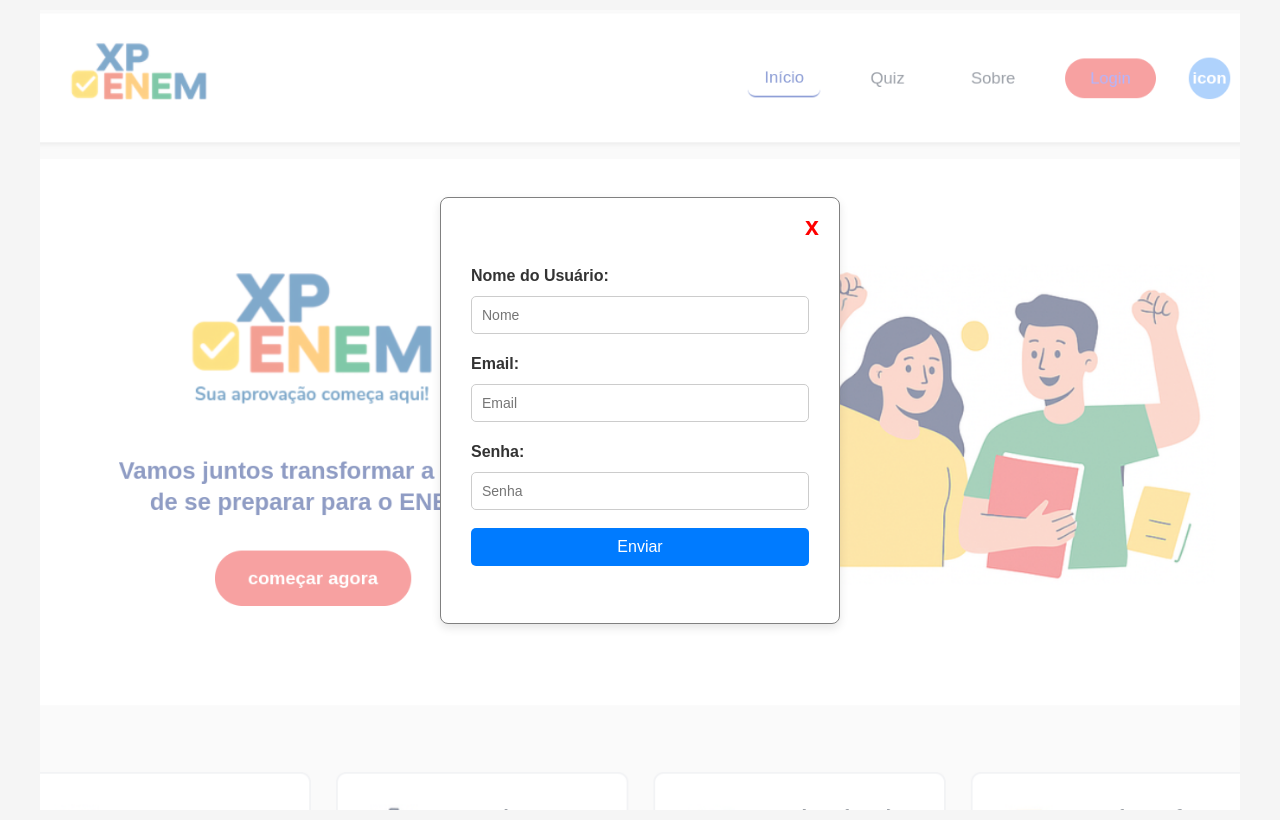
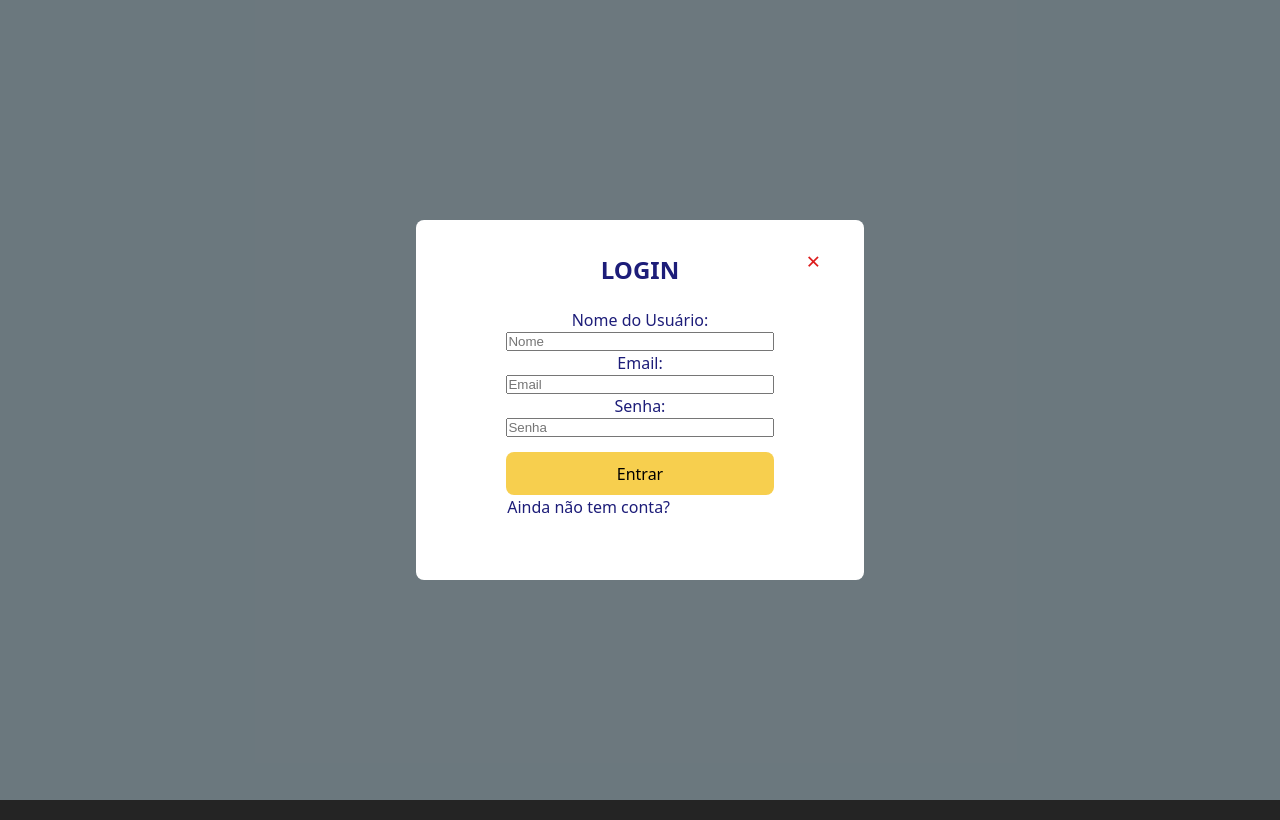
Before and after one commit to giscely/Projeto-Integrador, a React (Vite) app in the folder frontend/projeto_integrador_frontend/: page /login in a window 1280 px wide. Built offline with nearby package versions, Linux system fonts and the light colour scheme.

Commit message:
atualizando pag inicial e login

```diff
--- a/frontend/projeto_integrador_frontend/src/App.css
+++ b/frontend/projeto_integrador_frontend/src/App.css
@@ -1,8 +1,3 @@
-#root {
-  text-align: center;
-  max-width: 1700px;
-  padding: 10px;
-}
 
 .logo {
   height: 6em;
--- a/frontend/projeto_integrador_frontend/src/pages/Inicio.css
+++ b/frontend/projeto_integrador_frontend/src/pages/Inicio.css
@@ -6,8 +6,11 @@
 }
 
 body {
-  font-family: 'Arial', sans-serif;
-  background-color: #f5f5f5;
+  text-align: center;
+  max-width: 100%;
+  max-height: 100%;
+  padding: 40px;
+  background-color: #d8f1fd;
 }
 
 /* Header */
@@ -18,6 +21,8 @@ header {
   display: flex;
   justify-content: space-between;
   align-items: center;
+  border: 1px solid gray;
+  border-radius: 10px;
 }
 
 header > div:first-child {
@@ -89,7 +94,11 @@ section {
   grid-template-columns: 1fr 1fr;
   gap: 6rem;
   align-items: center;
-  margin-bottom: 4rem;
+  margin-bottom: 2rem;
+  margin-top: 1rem;
+  border: 1px solid gray;
+  border-radius: 10px;
+  height: 520px;
 }
 
 .intro .div_info_intro {
@@ -98,17 +107,18 @@ section {
   gap: 2rem;
   align-items: center;
   padding: 6rem;
-}
-
-.intro .div_info_intro img {
-  width: 270px;
-  height: auto;
+  margin-left: 10%;
+  width: 550px;
 }
 
 .intro .div_info_intro p {
   font-size: 23px;
+  color: #1e3a8a;
+  line-height: 1.3;
+}
+.intro .div_info_intro h1 {
   font-weight: bold;
-  color: #1e3a8a;
+  color: black;
   line-height: 1.3;
 }
 
@@ -137,7 +147,7 @@ section {
 
 .intro > div:last-child img {
   max-width: 100%;
-  height: auto;
+  height: 400px;
 }
 
 /* Info Cards */
@@ -151,7 +161,7 @@ section {
   background-color: white;
   padding: 1.5rem;
   border-radius: 10px;
-  border: 2px solid #e5e7eb;
+  border: 1px solid gray;
   display: flex;
   align-items: center;
   gap: 1rem;
@@ -176,7 +186,7 @@ section {
 }
 
 .info > div p {
-  color: #1f2937;
+  color: #335686;
   font-size: 1.2rem;
   font-weight: 700;
   line-height: 1.4;
--- a/frontend/projeto_integrador_frontend/src/pages/Inicio.jsx
+++ b/frontend/projeto_integrador_frontend/src/pages/Inicio.jsx
@@ -1,22 +1,16 @@
-import { useEffect, useState } from "react";
+import { useState } from "react";
 import { Link } from "react-router-dom";
-import "./Inicio.css"
-import logo from '../assets/logo_XPENEM.png'
-import intro_logo from '../assets/intro_XPENEM.png'
-import img_intro from '../assets/img_intro_XPENEM.png'
-import icon_alvo from '../assets/icon_alvo.png'
-import icon_cronometro from '../assets/icon_cronometro.png'
-import icon_grafico from '../assets/icon_grafico.png'
-import icon_trofeu from '../assets/icon_trofeu.png'
+import "./Inicio.css";
+import logo from '../assets/logo_XPENEM.png';
+import img_intro from '../assets/img_intro_XPENEM.png';
+import icon_alvo from '../assets/icon_alvo.png';
+import icon_cronometro from '../assets/icon_cronometro.png';
+import icon_grafico from '../assets/icon_grafico.png';
+import icon_trofeu from '../assets/icon_trofeu.png';
+import Login from "./Login";
 
 export default function Inicio() {
-    const [dados, setDados] = useState(null)
-    useEffect(() => {
-        fetch("http://127.0.0.1:8080")
-            .then((response) => response.json())
-            .then((data) => setDados(data))
-            .catch((err) => console.error("Erro:", err));
-        }, []);
+  const [mostrarLogin, setMostrarLogin] = useState(false);
 
   return (
     <>
@@ -30,17 +24,16 @@ export default function Inicio() {
             <button>Quiz</button>
             <button>Sobre</button>
             <button><Link to="/cadastro">Cadastro</Link></button>
-                    <button><Link to="/login">Login</Link></button>
+            <button onClick={() => setMostrarLogin(true)}>Login</button>
+
             <div>icon</div>
           </nav>
         </header>
         <section>
           <div className="intro">
             <div className="div_info_intro">
-                        <img src={intro_logo} alt="" />
-                        <p>
-                            Vamos juntos transformar a forma de se preparar para o ENEM!
-                        </p>
+              <h1>Prepare-se para o ENEM</h1>
+              <p>Vamos juntos transformar a forma de se preparar!</p>
               <button>começar agora</button>
             </div>
             <div className="div_img_intro">
@@ -49,7 +42,6 @@ export default function Inicio() {
           </div>
 
           <div className="info">
-
             <div>
               <span><img src={icon_alvo} alt="" /></span>
               <p>Questoes no estilo enem</p>
@@ -66,16 +58,16 @@ export default function Inicio() {
               <span><img src={icon_trofeu} alt="" /></span>
               <p>Ganhe trofeus e recompensas</p>
             </div>
-
           </div>
 
-                <div className="description">
+          <div className="description"></div>
+        </section>
+      </div>
 
-
-                </div>
-            </section>
-
-        </div>
+        {/* MOSTRAR O MODAL */}
+        {mostrarLogin && (
+            <Login fecharModal={() => setMostrarLogin(false)} />
+        )}
 
     </>
   );
--- a/frontend/projeto_integrador_frontend/src/pages/Login.css
+++ b/frontend/projeto_integrador_frontend/src/pages/Login.css
@@ -1,77 +1,50 @@
-
-
-.main_login {
-    min-height: 100vh;
-    min-width: 1200px;
-    background-image: url('../assets/img_fundo_inicial.png');
-    background-size: cover;       /* cobre toda a tela */
-    background-repeat: no-repeat; /* não repete a imagem */
-    background-position: center;
-    margin:0;
-    display: flex;
-    justify-content: center;
-    align-items: center;
-    }
-
-.login_page {
-    border: 1px solid grey;
-    background-color: white;
-    border-radius: 8px;
-    box-shadow: 0 4px 10px rgba(0, 0, 0, 0.1);
-    width: 400px;
-    padding: 30px;
-    position: relative;
+.overlay_click {
+  position: fixed;
+  top: 0;
+  left: 0;
+  width: 100%;
+  height: 100%;
+  background-color: rgba(0,0,0,0.5);
+  z-index: 900;
 }
 
-form {
+.login_modal {
+  position: fixed;
+  display: flex;
+  flex-direction: column;
+  align-items: center;
+  top: 50%;
+  left: 50%;
+  transform: translate(-50%, -50%);
+  background: white;
+  color: rgb(29, 29, 121);
+  padding: 2rem;
+  border-radius: 8px;
+  z-index: 1000;
+  width: 35%;
+  height: 45%;
+}
+.forms-login {
     display: flex;
     flex-direction: column;
-    justify-content: center;
-    align-items: flex-start;
-    gap:3px;
+    padding: 20px;
+    width: 80%;
+    height: 70%;
 }
 
-.bt_sair{
-    position: absolute;
-    top: 5px;
-    right: 15px;
-    color: red;
-    font-size: 25px;
-    font-weight: bolder;
-    background-color: none;
-    cursor: pointer;
+.btn_fechar {
+  position: absolute;
+  top: 10px;
+  right: 15px;
+  font-size: 1.5rem;
+  background: transparent;
+  border: none;
+  cursor: pointer;
+  color: #dd1c1c;
 }
 
-span {
-    margin-bottom: 5px;
-    font-weight: bold;
-    color: #333;
+.bt_enviar{
+    margin-top: 15px;
+    background-color: rgb(247, 207, 78);
+    color: black;
 }
-
-input[type="text"],
-input[type="email"],
-input[type="password"] {
-    padding: 10px;
-    margin-bottom: 15px;
-    border: 1px solid #ccc;
-    border-radius: 5px;
-    font-size: 14px;
-    width: 100%;
-
-}
-
-input[type="submit"] {
-    background-color: #007bff;
-    color: white;
-    border: none;
-    padding: 10px;
-    border-radius: 5px;
-    cursor: pointer;
-    font-size: 16px;
-    transition: background-color 0.3s;
-    width: 100%;
-}
-
-input[type="submit"]:hover {
-    background-color: #0056b3;
-}
--- a/frontend/projeto_integrador_frontend/src/pages/Login.jsx
+++ b/frontend/projeto_integrador_frontend/src/pages/Login.jsx
@@ -1,76 +1,52 @@
-import { useEffect, useState } from "react";
-import { Link } from "react-router-dom";
-import "./Login.css"
+import { useState } from "react";
+import "./Login.css";
 
-export default function Login() {
-    const [dados, setDados] = useState(null)
-    useEffect(() => {
-        fetch("http://127.0.0.1:8080")
-            .then((response) => response.json())
-            .then((data) => setDados(data))
-            .catch((err) => console.error("Erro:", err));
-        }, []);
+export default function Login({ fecharModal }) { // 🔹 Recebe prop
 
-
-    const [nome, setNome] = useState('')
-    const [email, setEmail] = useState('')
-    const [senha, setSenha] = useState('')
-
-    const handleNome = (e) => {
-        setNome(e.target.value)
-
-    }
-    const handleEmail = (e) => {
-        setEmail(e.target.value)
-
-    }
-    const handleSenha = (e) => {
-        setSenha(e.target.value)
-
-    }
+  const [nome, setNome] = useState("");
+  const [email, setEmail] = useState("");
+  const [senha, setSenha] = useState("");
 
   const submitUser = (e) => {
-        e.preventDefault()
-            if (!user){
-                return
-        }
-
-        const User = {
-            nome: nome,
-            email: email,
-            senha: senha
-        }
-
-    }
+    e.preventDefault();
+    console.log({ nome, email, senha });
+  };
 
   return (
     <>
-        <div className="main_login">
+      <div className="overlay_click" onClick={fecharModal}></div>
+      <div className="login_modal" onClick={(e) => e.stopPropagation()}>
+        <button className="btn_fechar" onClick={fecharModal}>
+          &times;
+        </button>
 
-            <div className="login_page">
-                <span><Link className="bt_sair" to="/">x</Link></span>
-                <h2>L O G I N</h2>
+        <h2>LOGIN</h2>
+        <form className="forms-login" onSubmit={submitUser}>
+          <label>Nome do Usuário:</label>
+          <input type="text" placeholder="Nome" value={nome} onChange={(e) => setNome(e.target.value)}/>
 
-                <form>
+          <label>Email:</label>
+          <input
+            type="email"
+            placeholder="Email"
+            value={email}
+            onChange={(e) => setEmail(e.target.value)}
+          />
 
-                    <span>Nome do Usuário:</span>
-                    <input onChange={handleNome} type="text" placeholder="Nome" value={nome}></input>
+          <label>Senha:</label>
+          <input
+            type="password"
+            placeholder="Senha"
+            value={senha}
+            onChange={(e) => setSenha(e.target.value)}
+          />
 
-                    <span>Email:</span>
-                    <input onChange={handleEmail} type="email" placeholder="Email" value={email}></input>
-
-                    <span>Senha:</span>
-                    <input onChange={handleSenha} type="password" placeholder="Senha" value={senha}></input>
-
-                    <input className="bt_enviar" onClick={submitUser} type="submit" value='Enviar' />
-
-                    <p>Fazer cadastro</p>
+          <button className="bt_enviar" type="submit">Entrar</button>
         </form>
-
+        <p className="cadastro_link">
+          Ainda não tem conta? <a href="/cadastro">Cadastre-se</a>
+        </p>
       </div>
-
-        </div>
-
     </>
   );
 }
```
Also changed, not shown: frontend/projeto_integrador_frontend/src/assets/intro_XPENEM.png (deleted), 1 other file (tests, documents, lock files or other folders). Lines whose indentation alone changed are shown as unchanged.
